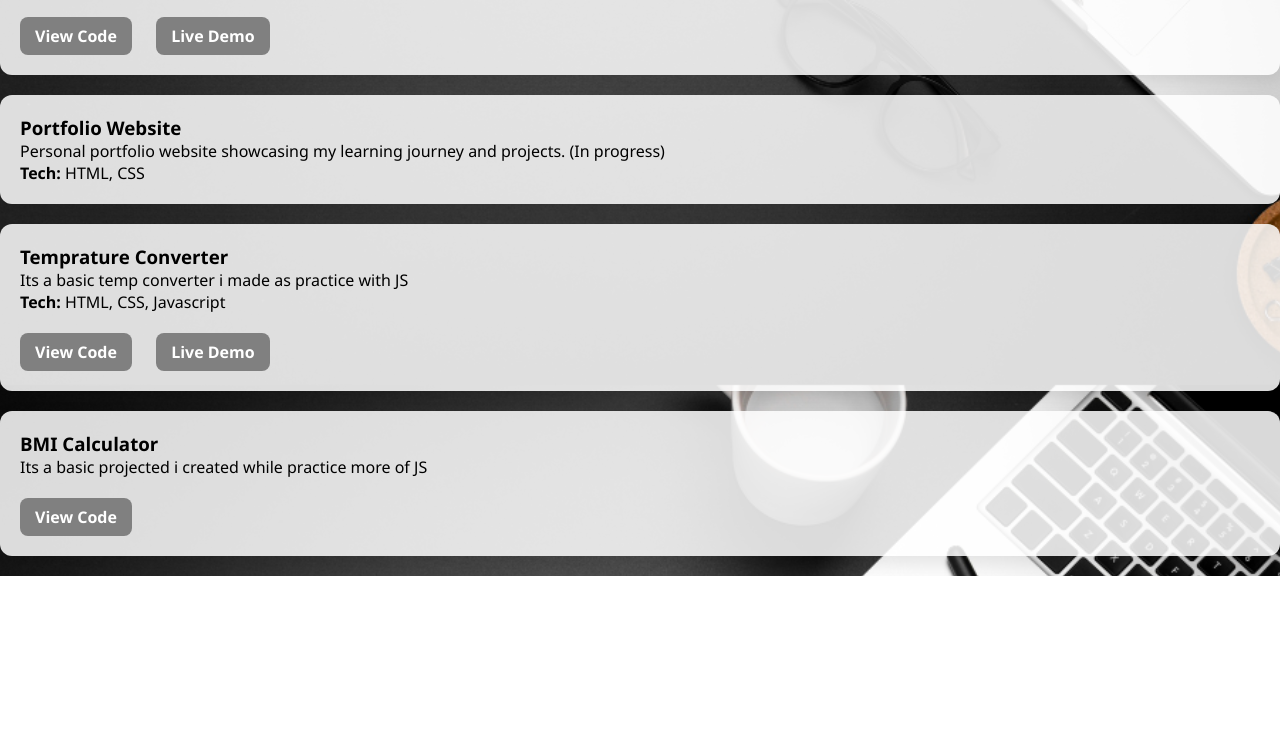
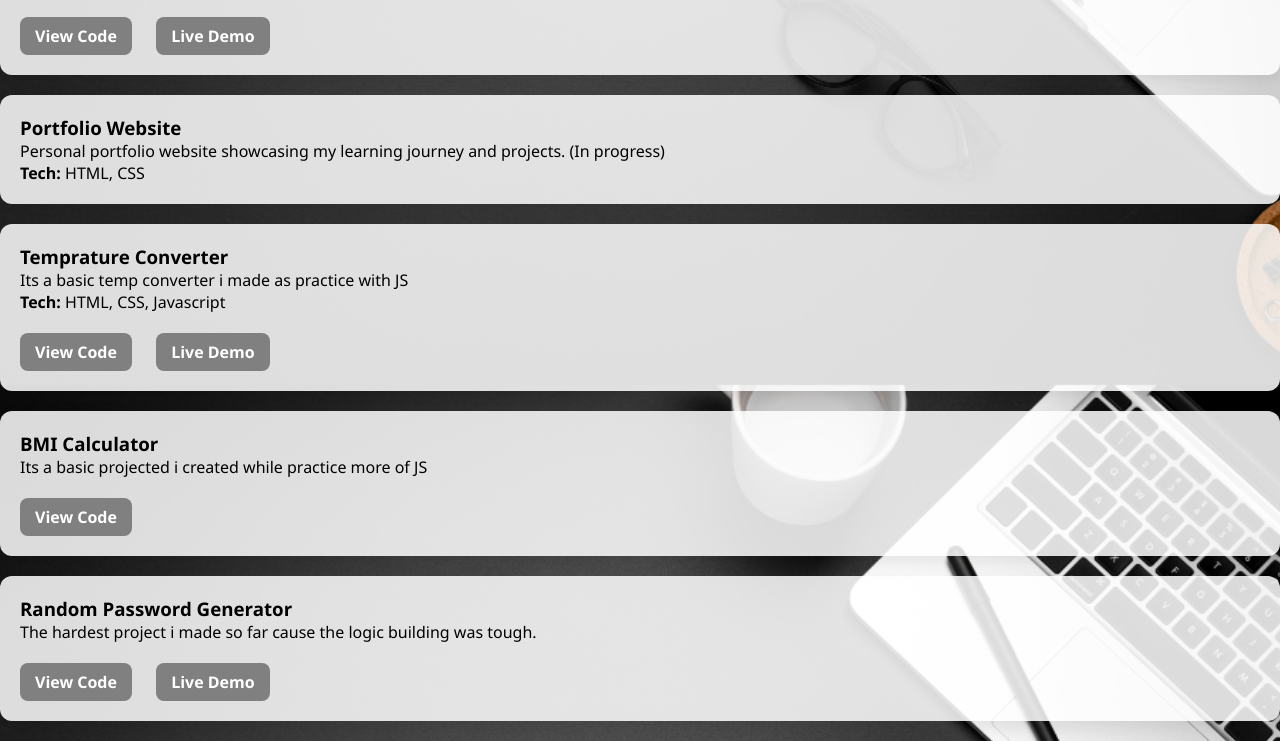
Before and after one commit to araiz47/portfolio-website-project, a plain HTML site: page projects.html in a window 1280 px wide. Shown: the part 415-1156 px from the top of the page. Before the commit the page ends 991 px from the top, so only its background shows below. Drawn offline with Linux system fonts and the light colour scheme.

Commit message:
added a new project

```diff
--- a/projects.html
+++ b/projects.html
@@ -62,6 +62,12 @@
                     <p>Its a basic projected i created while practice more of JS</p>
                     <a href="https://github.com/araiz47/Javascript-projects.git">View Code</a>
                 </div>
+                <div class="project">
+                    <h3>Random Password Generator</h3>
+                    <p>The hardest project i made so far cause the logic building was tough.</p>
+                    <a href="https://github.com/araiz47/random-password-generator.git">View Code</a>
+                    <a href="https://araiz47.github.io/random-password-generator/">Live Demo</a>
+                </div>
         </section>
 
     </body>
```
